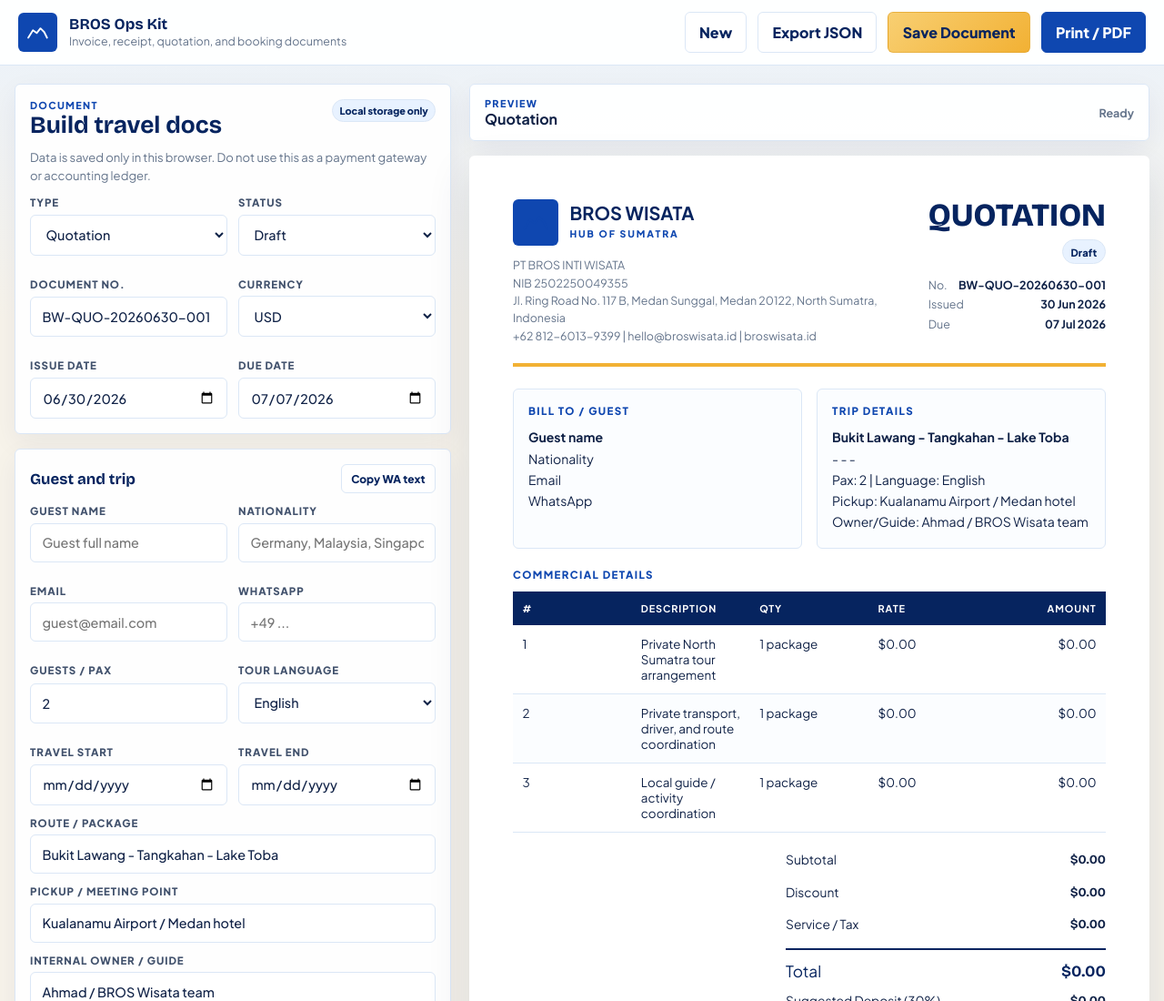
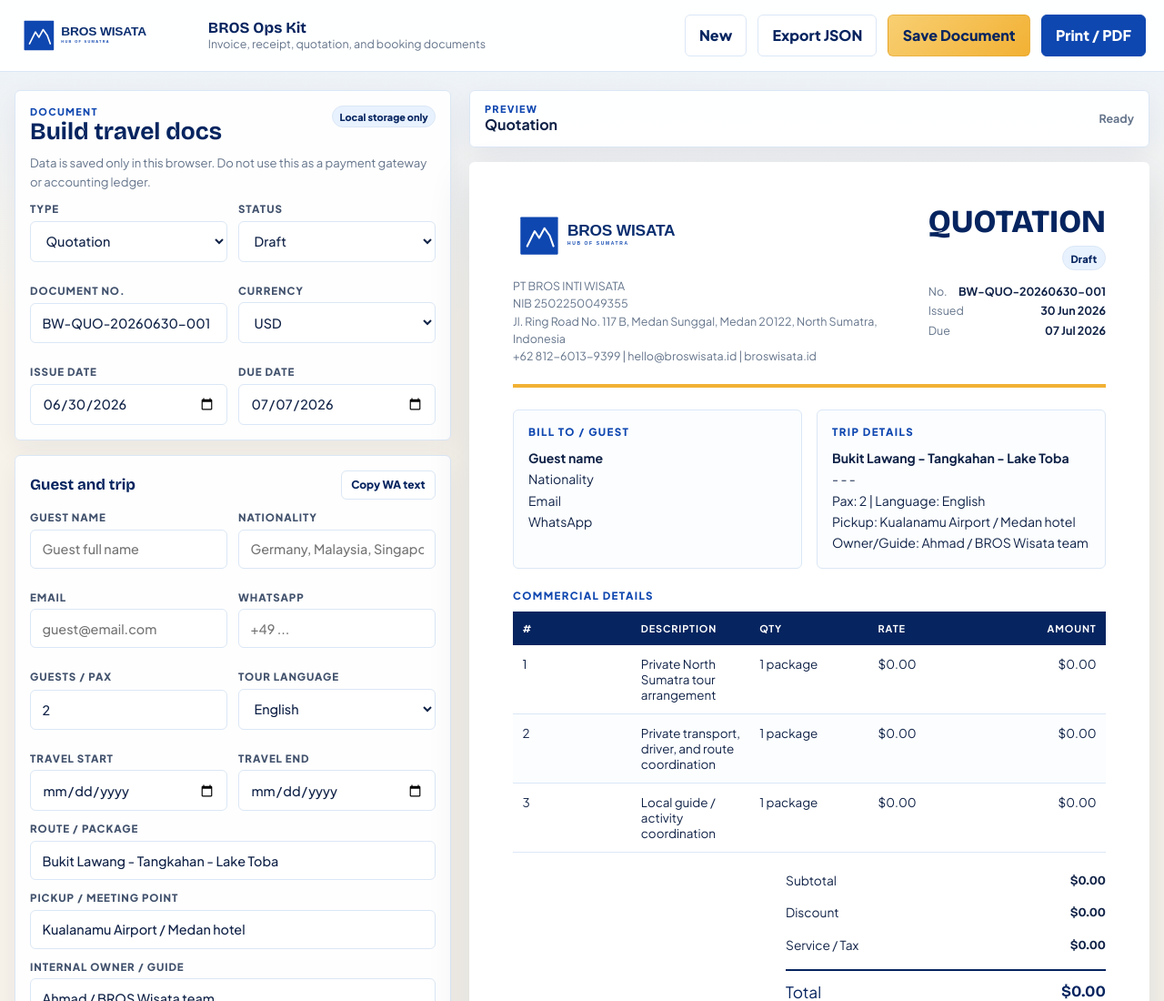
Before and after one commit to broswisata-coder/broswisata-website, a plain HTML site: page ops/index.html in a window 1280 px wide. Shown: the top 1100 px of the page at 91% size. Drawn offline with nearby package versions, Linux system fonts and the light colour scheme.

Commit message:
Use real BROS logo in ops documents

```diff
--- a/assets/bros-ops.css
+++ b/assets/bros-ops.css
@@ -59,18 +59,11 @@ button {
   gap: .8rem;
 }
 
-.brand-mark {
-  width: 2.7rem;
-  height: 2.7rem;
-  display: grid;
-  place-items: center;
-  color: #fff;
-  background: var(--blue-800);
-  border-radius: var(--radius);
-}
-
-.brand-mark svg {
-  width: 1.55rem;
+.brand-logo {
+  width: 12.25rem;
+  height: auto;
+  display: block;
+  flex: 0 0 auto;
 }
 
 .brand strong,
@@ -379,18 +372,11 @@ textarea:focus {
   gap: .75rem;
 }
 
-.doc-logo-mark {
-  width: 3.15rem;
-  height: 3.15rem;
-  display: grid;
-  place-items: center;
-  color: #fff;
-  background: var(--blue-800);
-  border-radius: var(--radius);
-}
-
-.doc-logo-mark svg {
-  width: 1.9rem;
+.doc-logo-image {
+  width: 15.5rem;
+  max-width: 100%;
+  height: auto;
+  display: block;
 }
 
 .doc-logo strong {
@@ -601,6 +587,14 @@ textarea:focus {
     flex-direction: column;
   }
 
+  .brand {
+    align-items: flex-start;
+  }
+
+  .brand-logo {
+    width: 10.2rem;
+  }
+
   .header-actions {
     width: 100%;
     flex-wrap: wrap;
@@ -679,7 +673,8 @@ textarea:focus {
     print-color-adjust: exact;
   }
 
-  .doc-logo-mark,
+  .brand-logo,
+  .doc-logo-image,
   .status-pill,
   .doc-box,
   .mini-card {
--- a/assets/bros-ops.js
+++ b/assets/bros-ops.js
@@ -10,7 +10,8 @@
     address: "Jl. Ring Road No. 117 B, Medan Sunggal, Medan 20122, North Sumatra, Indonesia",
     phone: "+62 812-6013-9399",
     email: "hello@broswisata.id",
-    website: "broswisata.id"
+    website: "broswisata.id",
+    logo: "/bros-wisata-logos/bros-wisata-logo-horizontal.svg"
   };
   const TYPES = {
     quote: { title: "Quotation", print: "QUOTATION", prefix: "QUO" },
@@ -262,8 +263,7 @@
       <header class="doc-header">
         <div>
           <div class="doc-logo">
-            <span class="doc-logo-mark" aria-hidden="true">${logoSvg()}</span>
-            <div><strong>${COMPANY.brand}</strong><span>${COMPANY.tagline}</span></div>
+            <img class="doc-logo-image" src="${COMPANY.logo}" alt="BROS Wisata logo"/>
           </div>
           <div class="doc-company">
             ${COMPANY.name}<br/>
@@ -338,10 +338,6 @@
         <span>${COMPANY.name} | ${COMPANY.website}</span>
       </footer>
     `;
-  }
-
-  function logoSvg() {
-    return '<svg fill="none" viewBox="0 0 24 16"><path d="M2 14 L7 6 L11 9 L15 4 L19 8 L22 14" stroke="currentColor" stroke-linecap="round" stroke-linejoin="round" stroke-width="1.8"/></svg>';
   }
 
   function escapeHtml(value) {
--- a/ops/index.html
+++ b/ops/index.html
@@ -15,9 +15,7 @@
 <body>
 <header class="ops-header no-print">
   <div class="brand">
-    <span class="brand-mark" aria-hidden="true">
-      <svg fill="none" viewBox="0 0 24 16"><path d="M2 14 L7 6 L11 9 L15 4 L19 8 L22 14" stroke="currentColor" stroke-linecap="round" stroke-linejoin="round" stroke-width="1.8"/></svg>
-    </span>
+    <img class="brand-logo" src="/bros-wisata-logos/bros-wisata-logo-horizontal.svg" alt="BROS Wisata"/>
     <div>
       <strong>BROS Ops Kit</strong>
       <span>Invoice, receipt, quotation, and booking documents</span>
```
